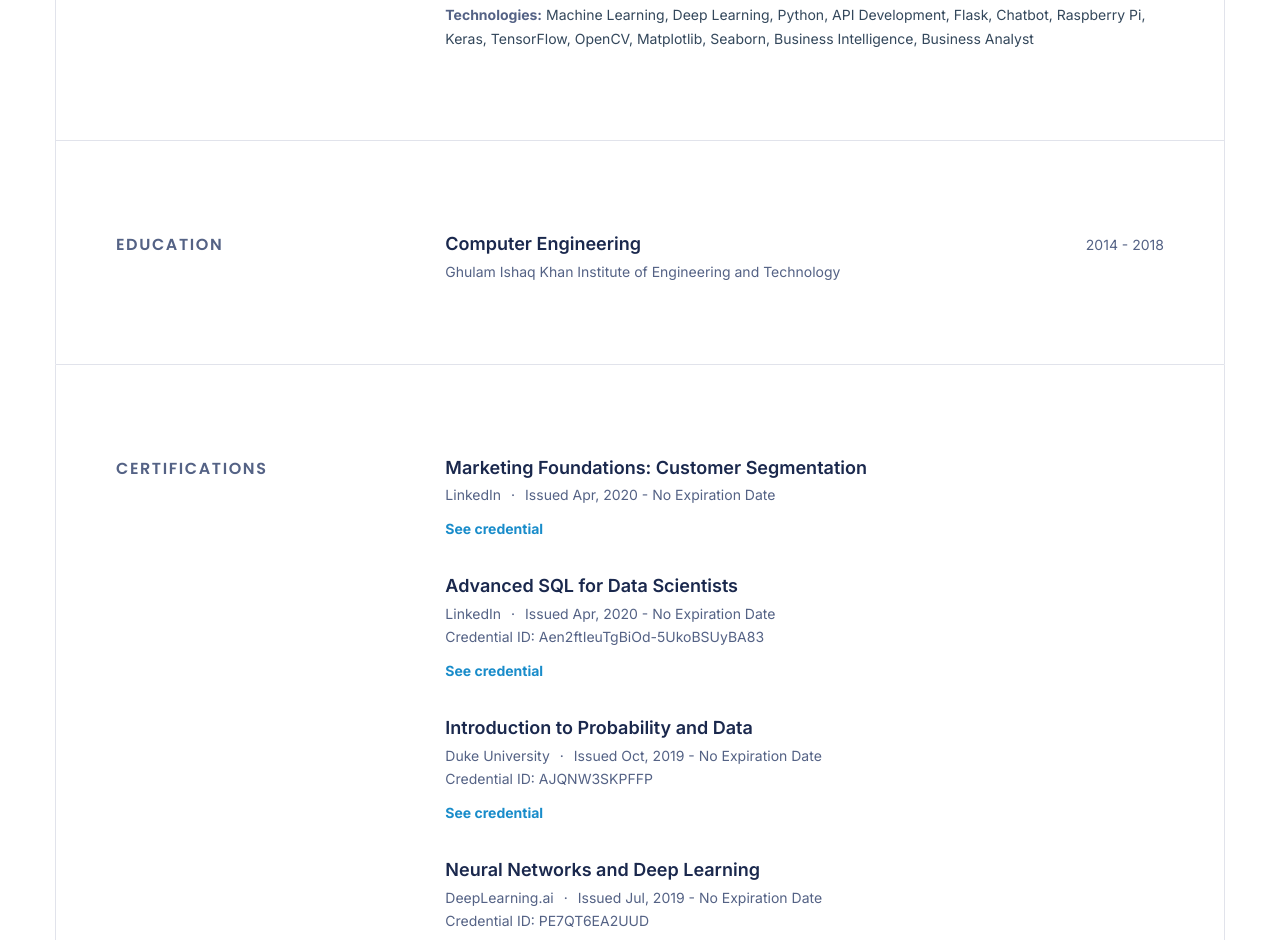
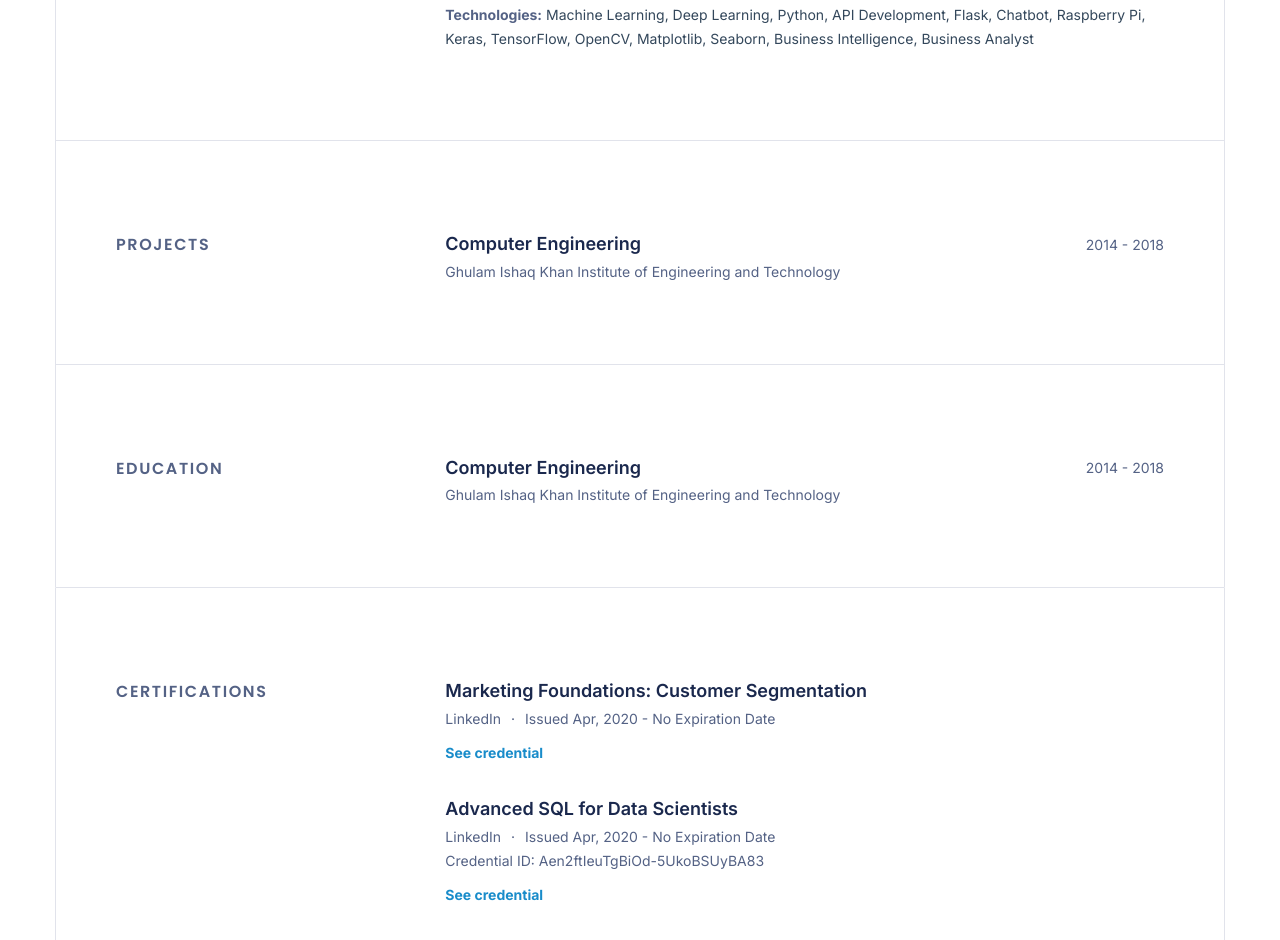
Before and after one commit to wyne1/cv, a plain HTML site: page index.html in a window 1280 px wide. Shown: the part 3305-4245 px from the top of the page. Drawn offline with Linux system fonts and the light colour scheme; a script that the page names is missing.

Commit message:
projects div

```diff
--- a/index.html
+++ b/index.html
@@ -3843,6 +3843,24 @@
                 </div>
             </div>
         </div>
+
+        <div class="container border-bottom-radius" style="background-color:white;">
+            <div class="row user-details-wrap">
+                <div class="col-md-4 accomplishments padding-left">
+                    <h2 class="education-img">Projects</h2>
+                </div>
+                <div class="col-md-8 details-section">
+                    <div class="box">
+                        <div class="details">
+                            <div class="print-title"><span class="title">Computer Engineering</span></div>
+                            <div class="print-date"><span>2014 - 2018</span></div>
+                        </div>
+                        <span>Ghulam Ishaq Khan Institute of Engineering and Technology</span>
+                    </div>
+                </div>
+            </div>
+        </div>
+
         <div class="container border-bottom-radius" style="background-color:white;">
             <div class="row user-details-wrap">
                 <div class="col-md-4 accomplishments padding-left">
```
